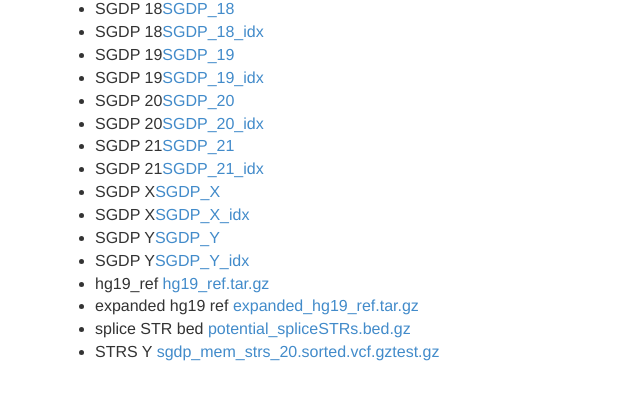
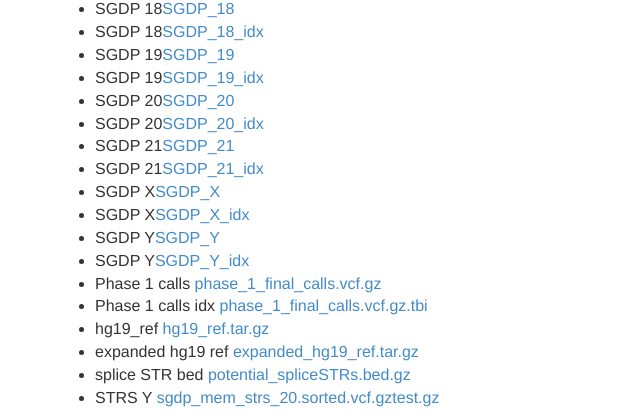
Before and after one commit to gymreklab/dbstr, a Flask app: page /downloads in a window 1280 px wide. Shown: the part 1199-1619 px from the top of the page, without its empty margins (0-640 px from the left). Before the commit the page ends 1560 px from the top, so only its background shows below. Run offline with Flask 3, Linux system fonts and the light colour scheme; some libraries are stand-ins or nearby versions.

Commit message:
added links for strcat downloads

```diff
--- a/WebSTR/templates/downloads.html
+++ b/WebSTR/templates/downloads.html
@@ -27,10 +27,13 @@
 <li>SGDP X<a href=http://bit.ly/SGDP-CHR-X-idx >SGDP_X_idx</a> </li>
 <li>SGDP Y<a href=http://bit.ly/SGDP-CHR-Y >SGDP_Y </a> </li>
 <li>SGDP Y<a href=http://bit.ly/SGDP-CHR-Y-idx >SGDP_Y_idx</a> </li>
-        <li>hg19_ref <a href="https://drive.google.com/open?id=1FjSAG5qUrErROzmVPyu8ZMyzjcaZMOQd">hg19_ref.tar.gz</a></li>
-        <li>expanded hg19 ref <a href="https://drive.google.com/open?id=1daQWWiRI-QZY0kvubPhS-46ORhgV7ZFZ">expanded_hg19_ref.tar.gz</a></li>
-        <li>splice STR bed <a href="https://drive.google.com/open?id=1Q51caDrDmifdBoUDZQqvqLPXYxW5SCw9">potential_spliceSTRs.bed.gz</a></li>
-        <li>STRS Y <a href="http://bit.ly/2qQFTeG">sgdp_mem_strs_20.sorted.vcf.gztest.gz</a></li>
+
+<li> Phase 1 calls <a href="https://drive.google.com/open?id=1tIat-ExcyfZN1PTInC_TCkc_CUSzJQAQ"> phase_1_final_calls.vcf.gz</a></li>
+<li> Phase 1 calls idx<a href="https://drive.google.com/open?id=1e_wY7KKXNB1rrdVibgj833qizlz5MiN3"> phase_1_final_calls.vcf.gz.tbi</a></li>
+<li>hg19_ref <a href="https://drive.google.com/open?id=1FjSAG5qUrErROzmVPyu8ZMyzjcaZMOQd">hg19_ref.tar.gz</a></li>
+<li>expanded hg19 ref <a href="https://drive.google.com/open?id=1daQWWiRI-QZY0kvubPhS-46ORhgV7ZFZ">expanded_hg19_ref.tar.gz</a></li>
+<li>splice STR bed <a href="https://drive.google.com/open?id=1Q51caDrDmifdBoUDZQqvqLPXYxW5SCw9">potential_spliceSTRs.bed.gz</a></li>
+<li>STRS Y <a href="http://bit.ly/2qQFTeG">sgdp_mem_strs_20.sorted.vcf.gztest.gz</a></li>
 </ul>
 
 </div>
```
